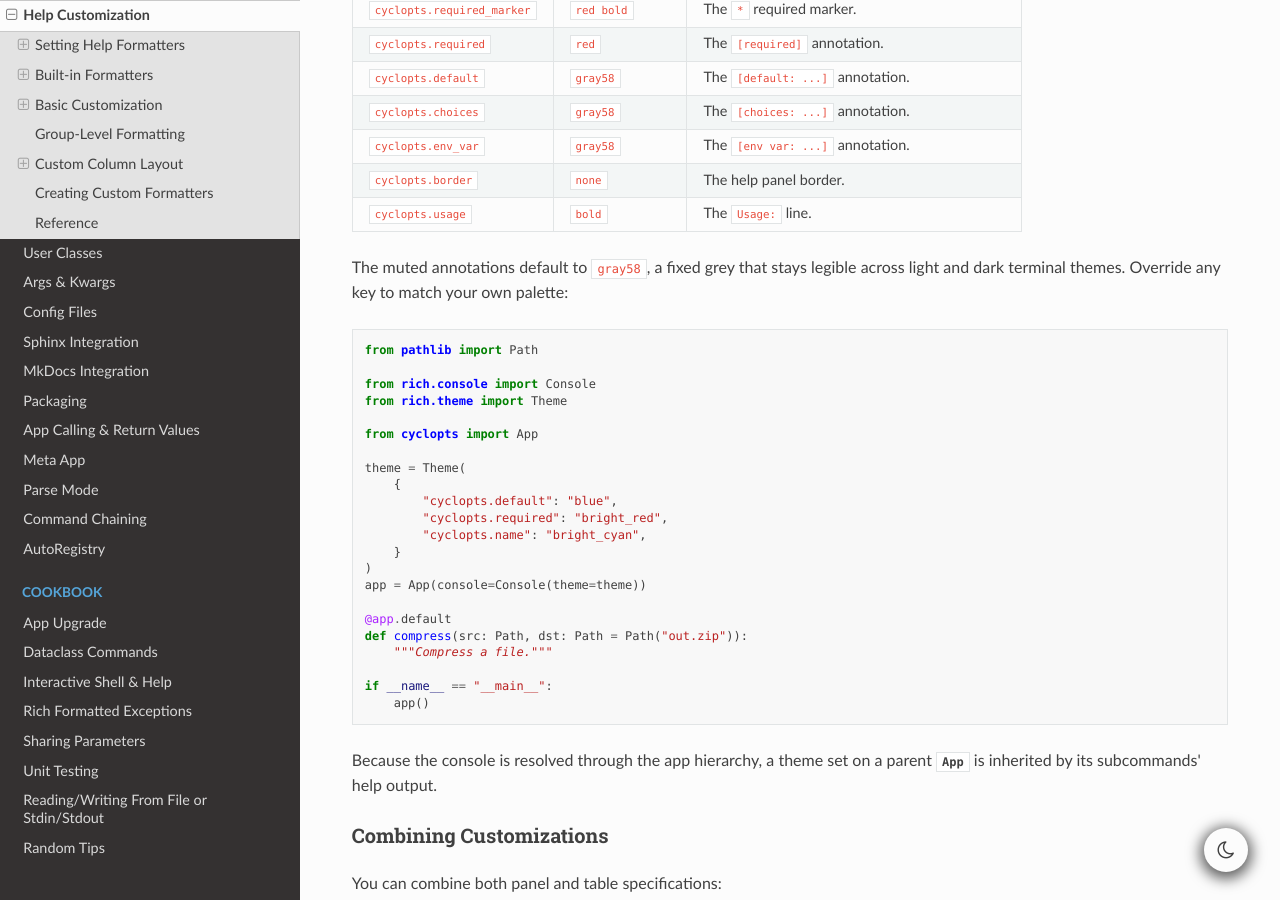
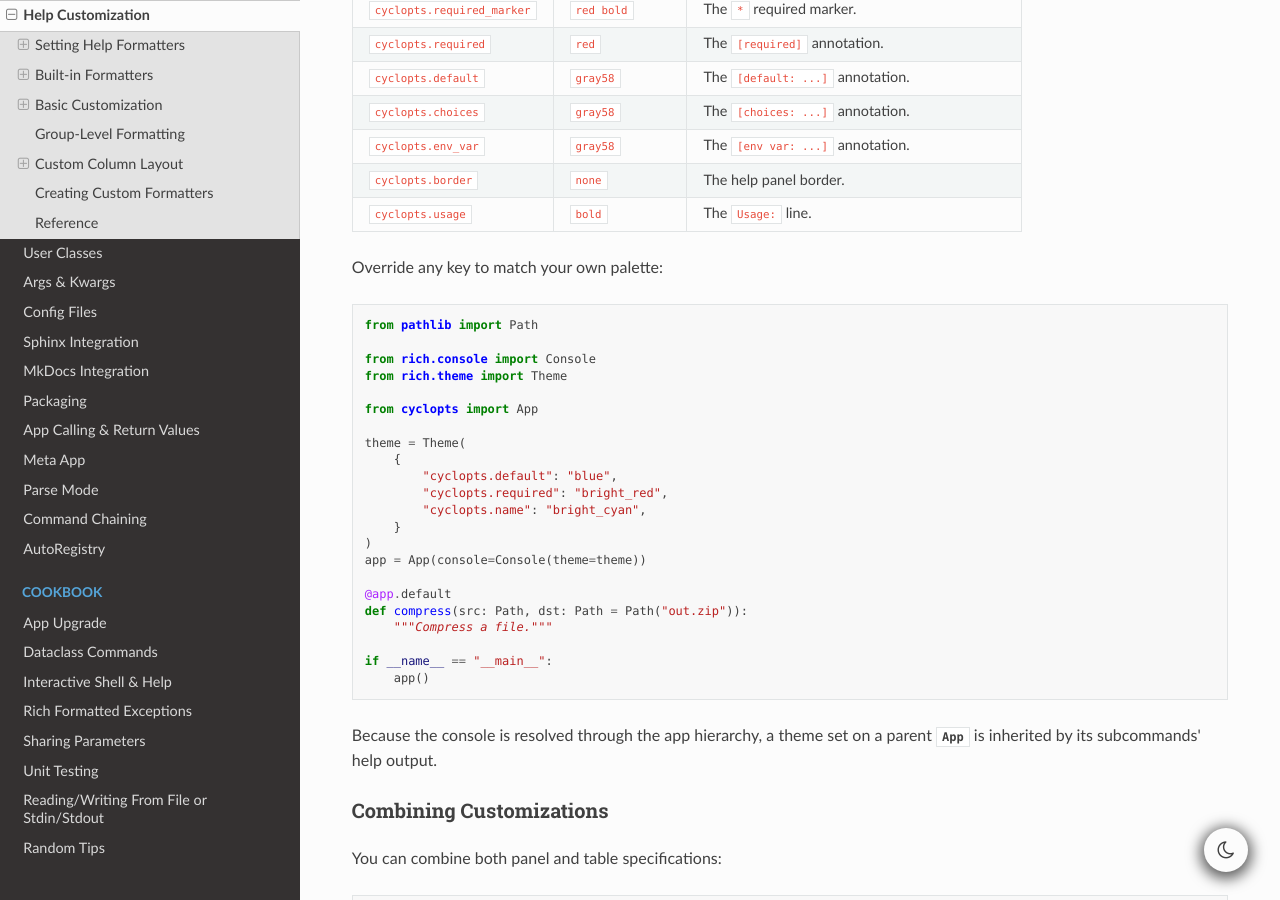
Before and after one commit to BrianPugh/cyclopts, a Sphinx documentation site: the page built from docs/source/help_customization.rst, in a window 1280 px wide and 900 px high, scrolled down 5023 px. Built offline with Sphinx 7.4.7 and the Read the Docs theme 3.1.0, drawn with Linux system fonts in a browser that asks for light colours; the version number could not be read and is left out.

Commit message:
docs(help): trim gray58 rationale from Color Styles section
The sentence restated the per-key default already shown in the table and
justified the color choice; drop it and lead straight into the override example.

Co-Authored-By: Claude Opus 4.8 <noreply@anthropic.com>
Claude-Session: https://claude.ai/code/session_014w1U3U2xEkthie6H7fcSzQ

```diff
--- a/docs/source/help_customization.rst
+++ b/docs/source/help_customization.rst
@@ -321,9 +321,7 @@ element; keys you don't define fall back to the built-in default.
      - ``bold``
      - The ``Usage:`` line.
 
-The muted annotations default to ``gray58``, a fixed grey that stays legible
-across light and dark terminal themes. Override any key to match your own
-palette:
+Override any key to match your own palette:
 
 .. code-block:: python
 
```
